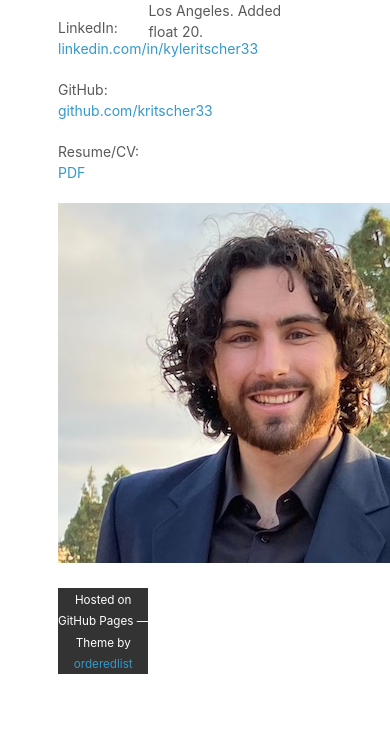
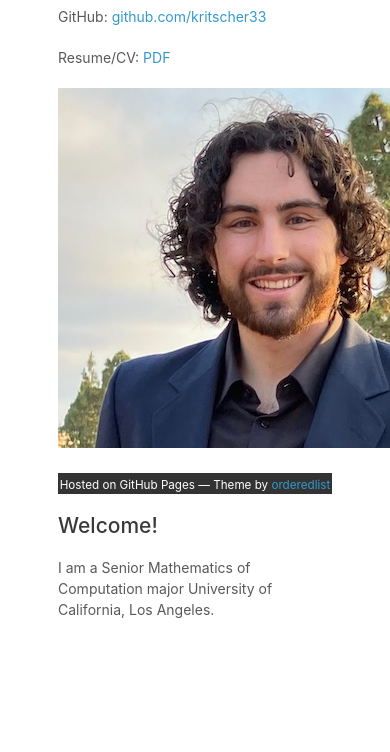
Before and after one commit to kritscher33/kritscher33.github.io, a plain HTML site: page index.html in a window 390 px wide. Shown: the part 185-937 px from the top of the page. After the commit the page ends 883 px from the top, so only its background shows below. Drawn offline with Linux system fonts and the light colour scheme; files that its build step writes are made by us from their sources; files whose address does not match are found by name.

Commit message:
new float

```diff
--- a/index.html
+++ b/index.html
@@ -21,9 +21,9 @@
             </footer>
         </div>
         <div class="right-column">
-            <h2>About Me</h2>
+            <h2>Welcome!</h2>
             <p>
-                I am a Senior Mathematics of Computation major University of California, Los Angeles. Added float 20.
+                I am a Senior Mathematics of Computation major University of California, Los Angeles.
             </p>
             <!-- Add the rest of your details here -->
         </div>
--- a/stylesheets/styles.css
+++ b/stylesheets/styles.css
@@ -60,12 +60,13 @@ a:hover small {
 
 .left-column {
   float: left;
-  width: 33%; /* 1/3 of the page */
+  width: calc(33.33% - 10px); /* 1/3 of the page minus half of the gap */
+  margin-right: 20px; /* Space between columns */
 }
 
 .right-column {
-  float:right;
-  width: calc(67% - 20px); /* Take up remaining space */
+  float: right;
+  width: calc(66.66% - 10px); /* Two-thirds of the page minus half of the gap */
 }
 
 footer {
@@ -76,3 +77,16 @@ footer {
   background-color: #333;
   color: #fff;
 }
+
+/* Media query for smaller screens */
+@media screen and (max-width: 600px) {
+  .container {
+    flex-direction: column; /* Stack columns vertically */
+  }
+
+  .left-column,
+  .right-column {
+    width: auto; /* Reset column width */
+    margin-right: 0; /* Remove right margin */
+  }
+}
```
